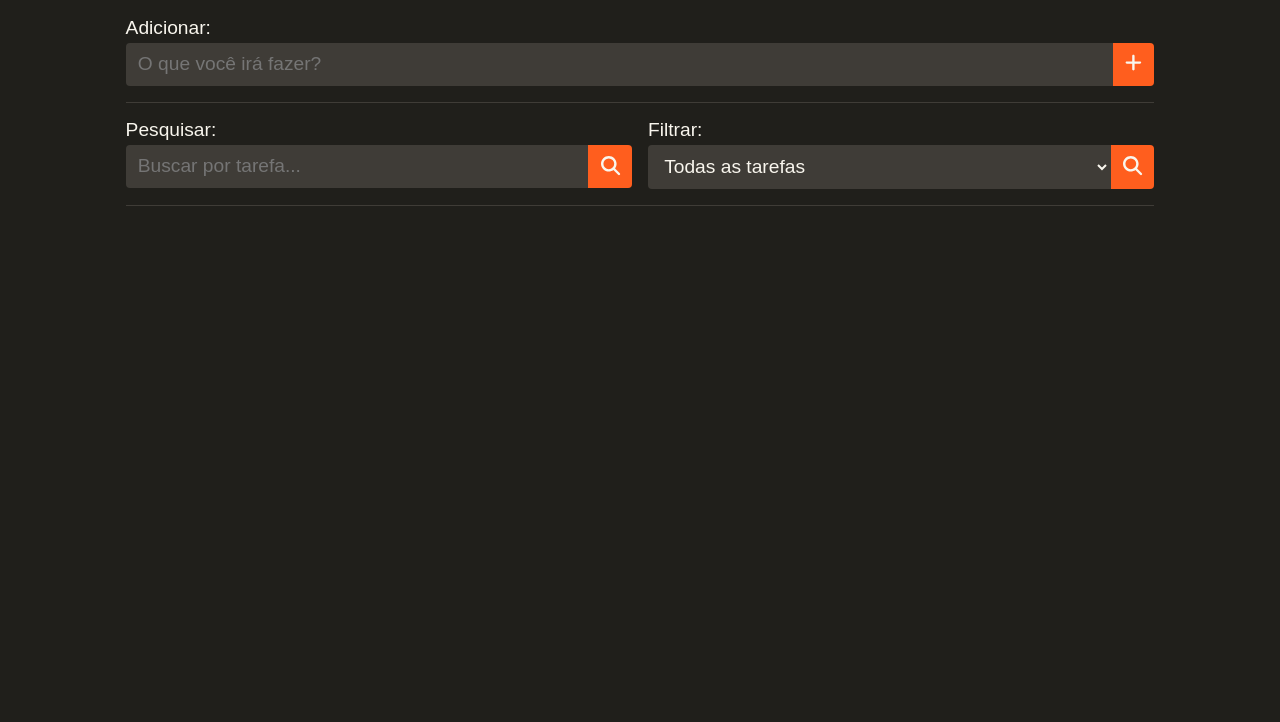
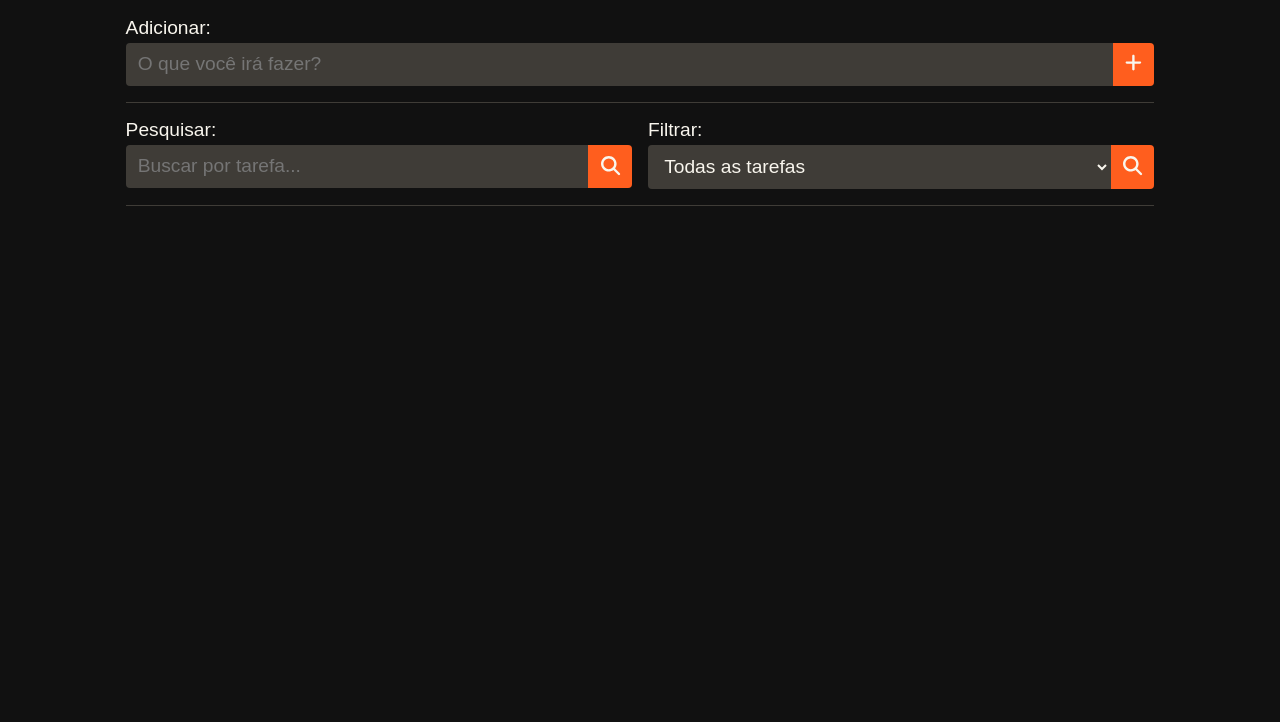
Before and after one commit to lezzin/lista_tarefas, a plain HTML site: page index.html in a window 1280 px wide. Shown: the part 78-800 px from the top of the page. Drawn offline with Linux system fonts and the light colour scheme.

Commit message:
changed background color

```diff
--- a/style.css
+++ b/style.css
@@ -1,5 +1,5 @@
 :root {
-    --bg-todo: #201f1b;
+    --bg-todo: #111;
 
     --bg-primary: #3f3c37;
 
```
